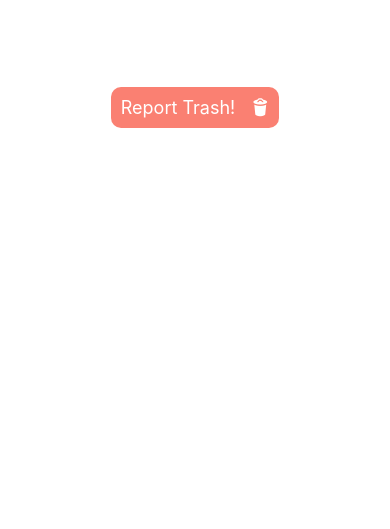
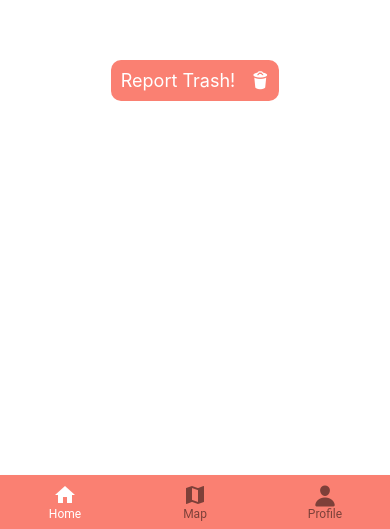
Before and after one commit to Lugitan/slash22_frontend, a React Native app in the folder react-native-trash/: screen / in a window 390 px wide. Shown: the part 315-844 px from the top of the page. Built offline with nearby package versions, Linux system fonts and the light colour scheme.

Commit message:
Navigation set up

```diff
--- a/react-native-trash/App.js
+++ b/react-native-trash/App.js
@@ -1,16 +1,39 @@
-import { SafeAreaView } from "react-native";
-import Homescreen from "./screens/HomeScreen";
+import HomeScreen from "./screens/HomeScreen";
+import MapScreen from "./screens/MapScreen";
+import ProfileScreen from "./screens/ProfileScreen";
 import { NavigationContainer } from "@react-navigation/native";
-import { createNativeStackNavigator } from "@react-navigation/native-stack";
+import { createMaterialBottomTabNavigator } from "@react-navigation/material-bottom-tabs";
+import { MaterialIcons } from "@expo/vector-icons";
+import { Ionicons } from '@expo/vector-icons';
 
-const Stack = createNativeStackNavigator();
+const Tab = createMaterialBottomTabNavigator();
 
 export default function App() {
 	return (
 		<NavigationContainer>
-			<Stack.Navigator initialRouteName="Home" screenOptions={{ headerShown: false }}>
-				<Stack.Screen name="Home" component={Homescreen} />
-			</Stack.Navigator>
+			<Tab.Navigator initialRouteName="Home" activeColor="white" barStyle={{ backgroundColor: "salmon" }}>
+				<Tab.Screen
+					name="Home"
+					component={HomeScreen}
+					options={{
+						tabBarIcon: ({ color }) => <MaterialIcons name="home" size={24} color={color} />
+					}}
+				/>
+        <Tab.Screen
+					name="Map"
+					component={MapScreen}
+					options={{
+						tabBarIcon: ({ color }) => <MaterialIcons name="map" size={24} color={color} />
+					}}
+				/>
+        <Tab.Screen
+					name="Profile"
+					component={ProfileScreen}
+					options={{
+						tabBarIcon: ({ color }) => <Ionicons name="person" size={24} color={color} />
+					}}
+				/>
+			</Tab.Navigator>
 		</NavigationContainer>
 	);
 }
--- a/react-native-trash/package.json
+++ b/react-native-trash/package.json
@@ -10,6 +10,7 @@
   },
   "dependencies": {
     "@expo/webpack-config": "^0.17.0",
+    "@react-navigation/material-bottom-tabs": "^6.2.4",
     "@react-navigation/native": "^6.0.13",
     "@react-navigation/native-stack": "^6.9.0",
     "expo": "~46.0.9",
@@ -17,6 +18,7 @@
     "react": "18.0.0",
     "react-dom": "^18.2.0",
     "react-native": "0.69.5",
+    "react-native-paper": "^4.12.4",
     "react-native-safe-area-context": "4.3.1",
     "react-native-screens": "~3.15.0",
     "react-native-web": "^0.18.9"
--- a/react-native-trash/screens/HomeScreen.js
+++ b/react-native-trash/screens/HomeScreen.js
@@ -2,7 +2,7 @@ import { StyleSheet, Pressable, View, Text, SafeAreaView } from "react-native";
 import { StatusBar } from "expo-status-bar";
 import { Entypo } from "@expo/vector-icons";
 
-export default function Homescreen() {
+export default function HomeScreen() {
 	return (
 		<SafeAreaView style={styles.safeAreaContainer}>
 			<View style={styles.container}>
--- /dev/null
+++ b/react-native-trash/screens/MapScreen.js
@@ -0,0 +1,7 @@
+import { SafeAreaView } from "react-native";
+
+export default function MapScreen(){
+    return(
+        <SafeAreaView></SafeAreaView>
+    )
+}
--- /dev/null
+++ b/react-native-trash/screens/ProfileScreen.js
@@ -0,0 +1,7 @@
+import { SafeAreaView } from "react-native";
+
+export default function ProfileScreen(){
+    return(
+        <SafeAreaView></SafeAreaView>
+    )
+}
```
Also changed, not shown: 1 other file (tests, documents, lock files or other folders).
